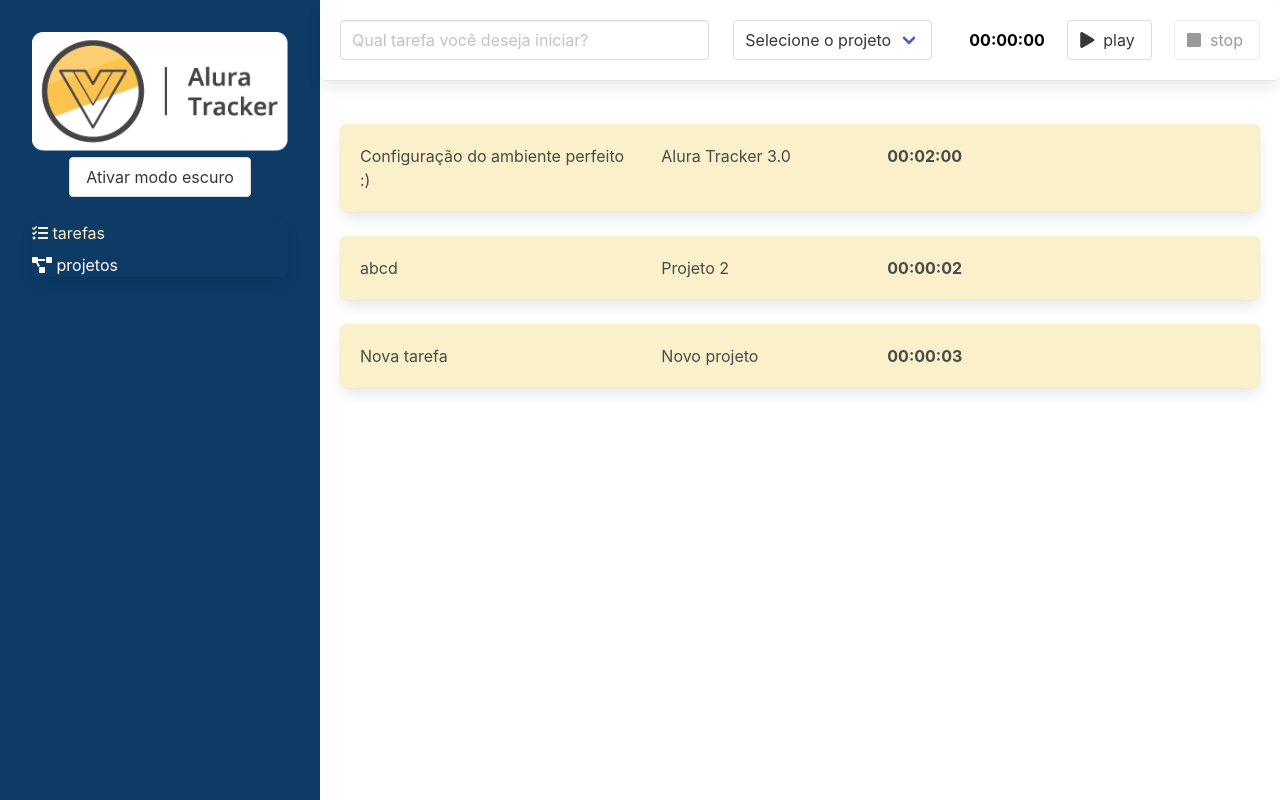
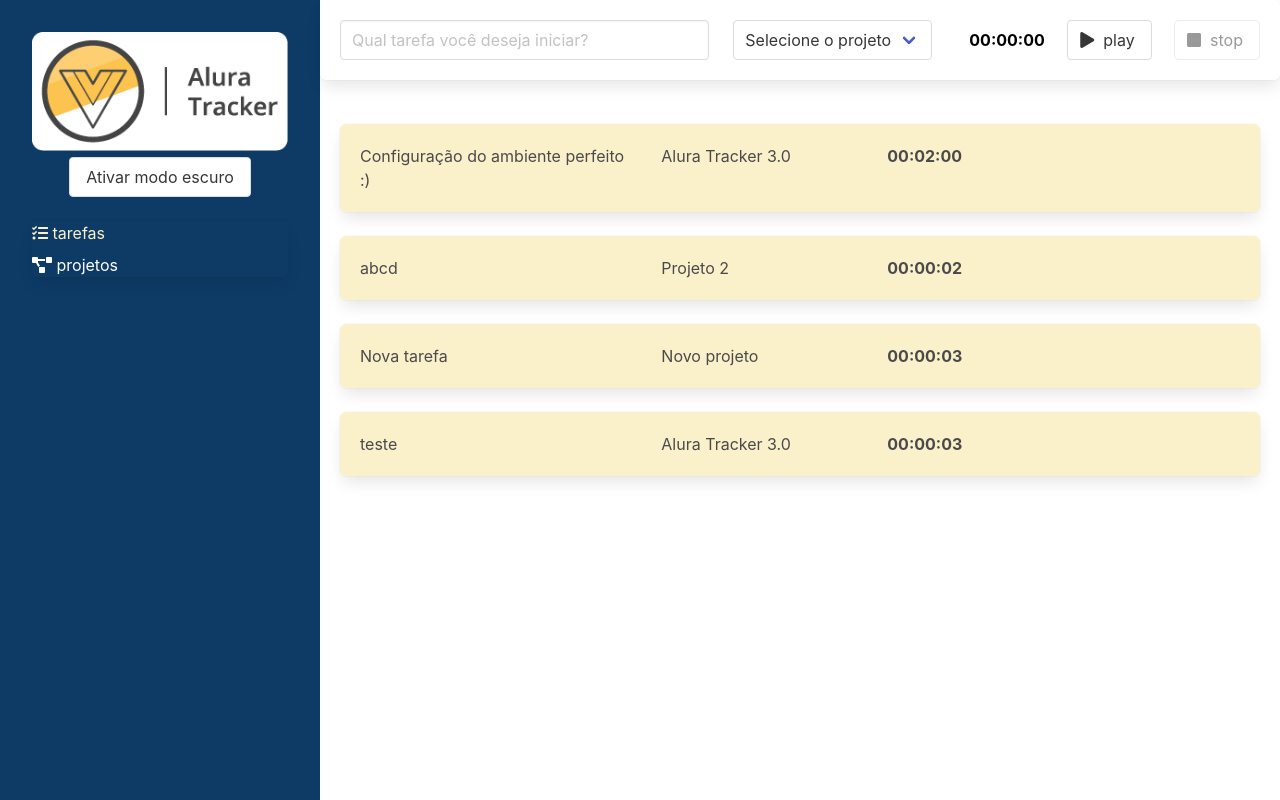
Before and after one commit to antonio-evaldo/alura-tracker-3, a Vue app: page / in a window 1280 px wide. Built offline with nearby package versions, Linux system fonts and the light colour scheme; data requests are answered from the project's data file.

Commit message:
desafio do módulo 3

```diff
--- a/db.json
+++ b/db.json
@@ -44,6 +44,15 @@
         "nome": "Novo projeto"
       },
       "id": 3
+    },
+    {
+      "duracaoEmSegundos": 3,
+      "descricao": "teste",
+      "projeto": {
+        "id": 1,
+        "nome": "Alura Tracker 3.0"
+      },
+      "id": 4
     }
   ]
 }
--- a/src/views/Tarefas/Tarefa.vue
+++ b/src/views/Tarefas/Tarefa.vue
@@ -23,7 +23,7 @@ import Box from "../../components/Box.vue";
 export default defineComponent({
   name: "Tarefa",
   components: { Cronometro, Box },
-  emits: ['aoClicarTarefa'],
+  emits: ["aoClicarTarefa"],
 
   props: {
     tarefa: {
@@ -32,9 +32,13 @@ export default defineComponent({
     },
   },
 
-  methods: {
-    tarefaClicada(): void {
-      this.$emit('aoClicarTarefa', this.tarefa);
+  setup(props, { emit }) {
+    const tarefaClicada = (): void => {
+      emit("aoClicarTarefa", props.tarefa);
+    };
+
+    return {
+      tarefaClicada
     }
   },
 });
```
Also changed, not shown: 1 other file (tests, documents, lock files or other folders).
